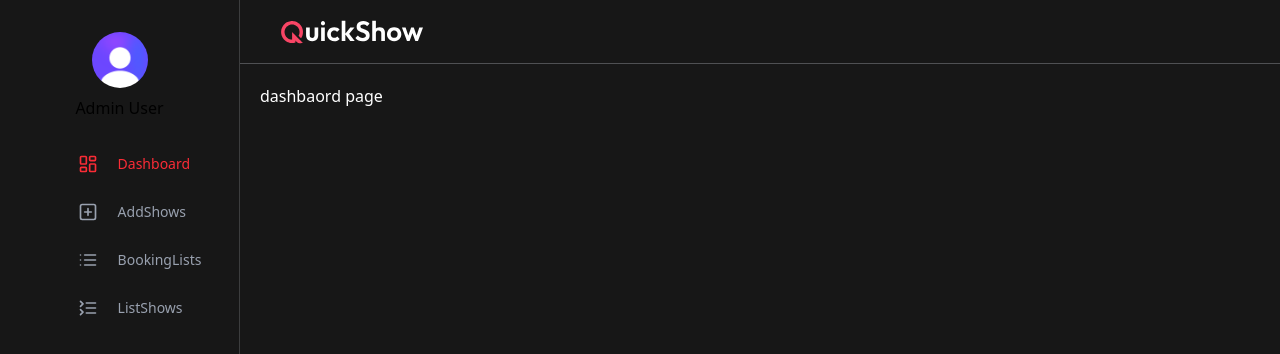
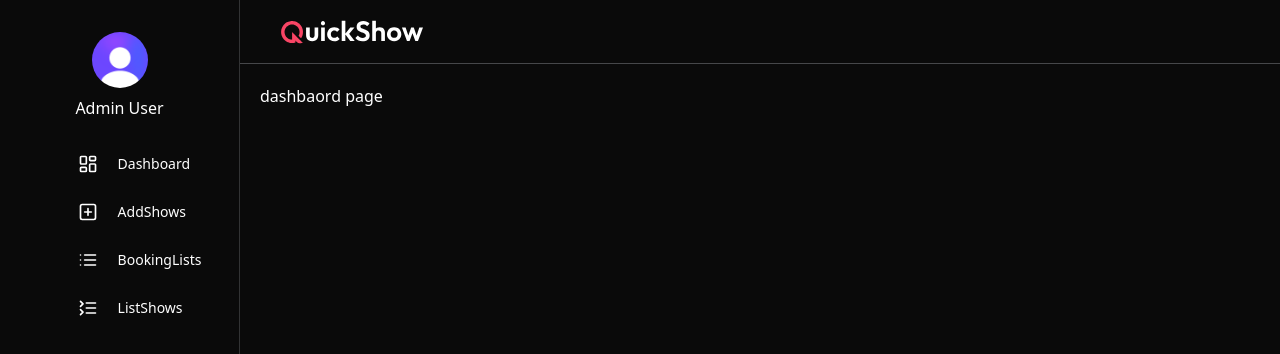
Before and after one commit to DH-0216/Seatify-Movie-Ticket-Booking-System, a Next.js app in the folder admin/: page / in a window 1280 px wide. Shown: the top 354 px of the page. Built offline with nearby package versions, Linux system fonts and the light colour scheme.

Commit message:
update color

```diff
--- a/admin/src/app/globals.css
+++ b/admin/src/app/globals.css
@@ -1,5 +1,6 @@
 @import "tailwindcss";
 
 * {
-  background-color: #171717;
+  background-color: #0a0a0a;
+  color: white
 }
```
